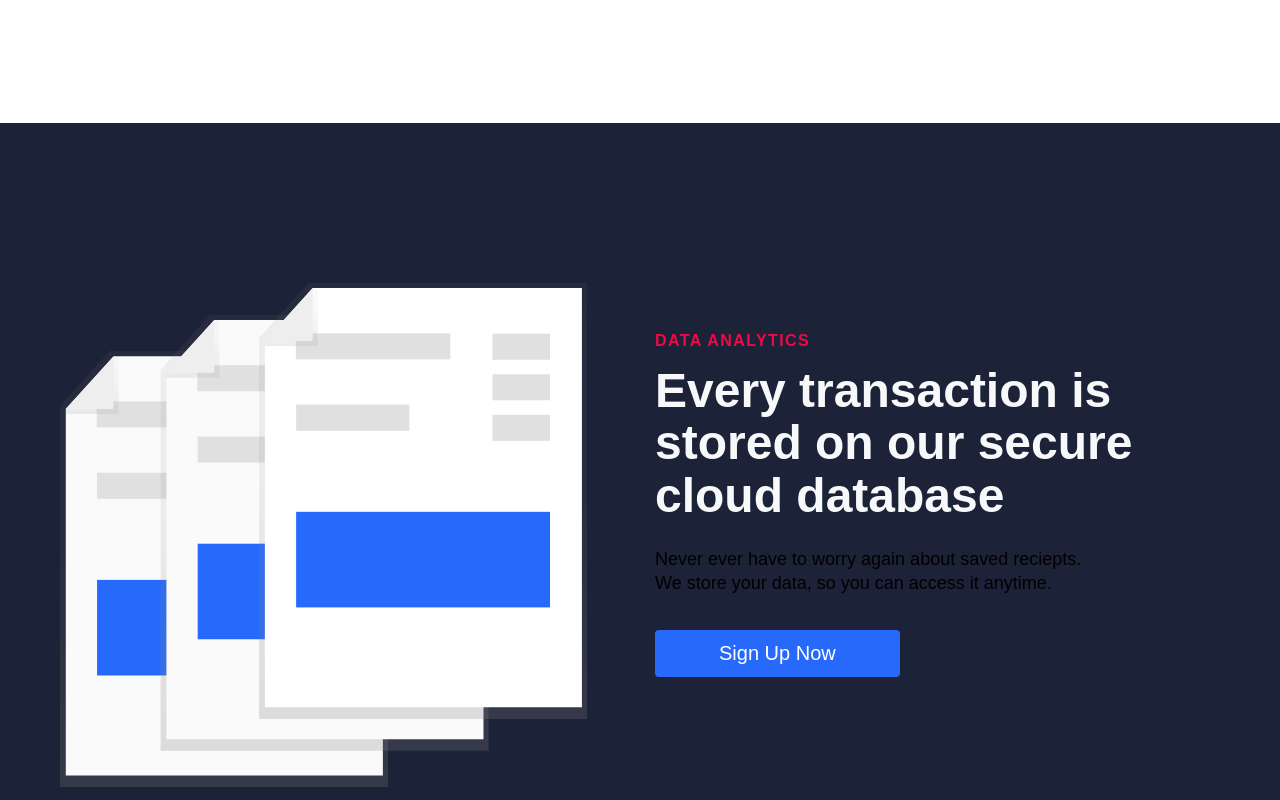
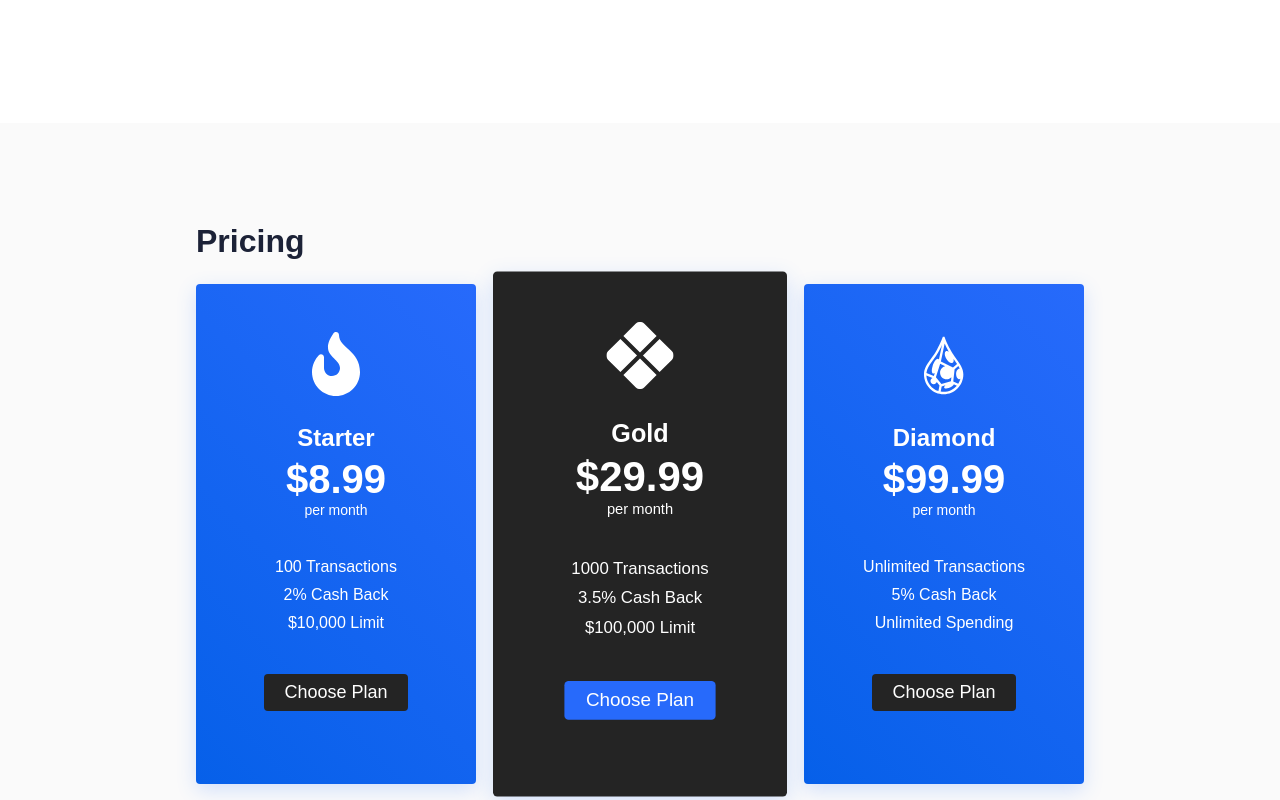
Before and after one commit to rawanmsallam/react-project, a React (Create React App) app: page / in a window 1280 px wide. Shown: the part 2380-3180 px from the top of the page. Built offline with nearby package versions, Linux system fonts and the light colour scheme.

Commit message:
add Pricing files

```diff
--- a/src/components/HomePage/Home.js
+++ b/src/components/HomePage/Home.js
@@ -1,5 +1,6 @@
 import React from 'react'
 import BodySection from "../Body/BodySection"
+import Pricing from '../Pricing/Pricing'
 import {homeObjOne,homeObjTwo,homeObjThree,homeObjFour} from "./Data"
 
 function Home() {
@@ -8,7 +9,9 @@ function Home() {
             <BodySection {...homeObjOne}/>
             <BodySection {...homeObjTwo}/>
             <BodySection {...homeObjThree}/>
+            <Pricing/>
             <BodySection {...homeObjFour}/>
+
         </>
     );
 }
--- /dev/null
+++ b/src/components/Pricing/Pricing.css
@@ -0,0 +1,122 @@
+.pricing__section {
+    padding: 100px 0 160px;
+    display: flex;
+    flex-direction: column;
+    justify-content: center;
+    background: #fafafa;
+  }
+
+  .pricing__container-card {
+    background: linear-gradient(45deg, #0660e9 0%, #276afb 100%);
+    box-shadow: 0 6px 20px rgba(56, 125, 255, 0.2);
+    width: 280px;
+    height: 500px;
+    text-decoration: none;
+    border-radius: 4px;
+  }
+
+  .pricing__container-card:nth-child(2) {
+    transform: scale(1.05);
+    background: #242424;
+  }
+
+  .pricing__container-card:hover {
+    transform: scale(1.06);
+    transition: all 0.3s ease-out;
+    color: #1c2237;
+  }
+
+  .pricing__container-card:nth-child(2) {
+    margin: 0 24px;
+  }
+
+  .pricing__container {
+    display: flex;
+    justify-content: center;
+    align-items: center;
+  }
+
+  .pricing__wrapper {
+    display: flex;
+    flex-direction: column;
+    align-items: start;
+    margin: 0 auto;
+  }
+
+  .pricing__heading {
+    color: #1c2237;
+    margin-bottom: 24px;
+  }
+
+  .pricing__container-cardInfo {
+    display: flex;
+    flex-direction: column;
+    height: 500px;
+    padding: 24px;
+    align-items: center;
+    color: #fff;
+  }
+
+  .pricing__container-cardInfo h3 {
+    margin-bottom: 5px;
+    font-size: 24px;
+  }
+
+  .pricing__container-cardInfo h4 {
+    font-size: 40px;
+  }
+
+  .pricing__container-cardInfo p {
+    font-size: 14px;
+    margin-bottom: 24px;
+  }
+
+  .pricing__container-features {
+    margin: 16px 0 32px;
+    list-style: none;
+  }
+
+  .pricing__container-features li {
+    margin-bottom: 10px;
+  }
+
+  .pricing__container-features {
+    display: flex;
+    flex-direction: column;
+    align-items: center;
+  }
+
+  .icon {
+    margin: 24px 0;
+  }
+
+  @media screen and (max-width: 960px) {
+    .pricing__container {
+      display: flex;
+      flex-direction: column;
+      justify-content: center;
+      align-items: center;
+      width: 100%;
+    }
+
+    .pricing__container-card {
+      width: 90%;
+    }
+
+    .pricing__wrapper {
+      margin: 0 30px;
+      display: flex;
+      flex-direction: column;
+      align-items: center;
+    }
+
+    .pricing__container-card:nth-child(2) {
+      transform: scale(1);
+      background: #242424;
+      margin: 24px;
+    }
+
+    .pricing__container-card:hover {
+      transform: none;
+    }
+  }
--- /dev/null
+++ b/src/components/Pricing/Pricing.js
@@ -0,0 +1,77 @@
+import React from 'react'
+import { Link } from 'react-router-dom'
+import { Button } from '../ButtonF/Button'
+import { FaFire } from 'react-icons/fa'
+import {BsXDiamondFill} from 'react-icons/bs'
+import {GiCrystalize} from 'react-icons/gi'
+import { IconContext } from 'react-icons/lib';
+import './Pricing.css'
+
+function Pricing() {
+    return (
+      <IconContext.Provider value={{ color: '#fff', size: 64 }}>
+        <div className='pricing__section'>
+          <div className='pricing__wrapper'>
+            <h1 className='pricing__heading'>Pricing</h1>
+            <div className='pricing__container'>
+              <Link to='/sign-up' className='pricing__container-card'>
+                <div className='pricing__container-cardInfo'>
+                  <div className='icon'>
+                    <FaFire />
+                  </div>
+                  <h3>Starter</h3>
+                  <h4>$8.99</h4>
+                  <p>per month</p>
+                  <ul className='pricing__container-features'>
+                    <li>100 Transactions</li>
+                    <li>2% Cash Back</li>
+                    <li>$10,000 Limit</li>
+                  </ul>
+                  <Button buttonSize='btn--wide' buttonColor='primary'>
+                    Choose Plan
+                  </Button>
+                </div>
+              </Link>
+              <Link to='/sign-up' className='pricing__container-card'>
+                <div className='pricing__container-cardInfo'>
+                  <div className='icon'>
+                    <BsXDiamondFill />
+                  </div>
+                  <h3>Gold</h3>
+                  <h4>$29.99</h4>
+                  <p>per month</p>
+                  <ul className='pricing__container-features'>
+                    <li>1000 Transactions</li>
+                    <li>3.5% Cash Back</li>
+                    <li>$100,000 Limit</li>
+                  </ul>
+                  <Button buttonSize='btn--wide' buttonColor='blue'>
+                    Choose Plan
+                  </Button>
+                </div>
+              </Link>
+              <Link to='/sign-up' className='pricing__container-card'>
+                <div className='pricing__container-cardInfo'>
+                  <div className='icon'>
+                    <GiCrystalize />
+                  </div>
+                  <h3>Diamond</h3>
+                  <h4>$99.99</h4>
+                  <p>per month</p>
+                  <ul className='pricing__container-features'>
+                    <li>Unlimited Transactions</li>
+                    <li>5% Cash Back</li>
+                    <li>Unlimited Spending</li>
+                  </ul>
+                  <Button buttonSize='btn--wide' buttonColor='primary'>
+                    Choose Plan
+                  </Button>
+                </div>
+              </Link>
+            </div>
+          </div>
+        </div>
+      </IconContext.Provider>
+    );
+  }
+  export default Pricing;
```
